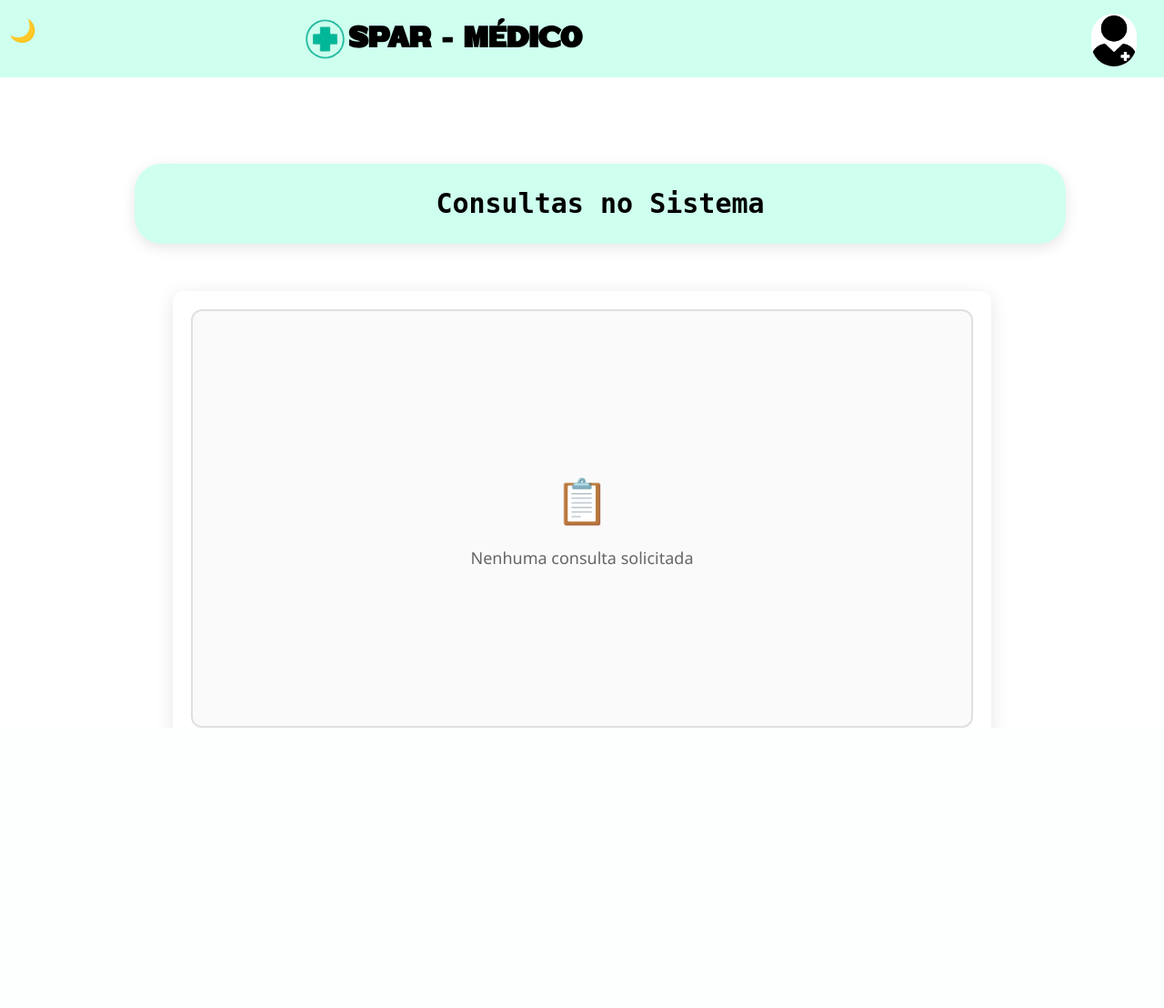
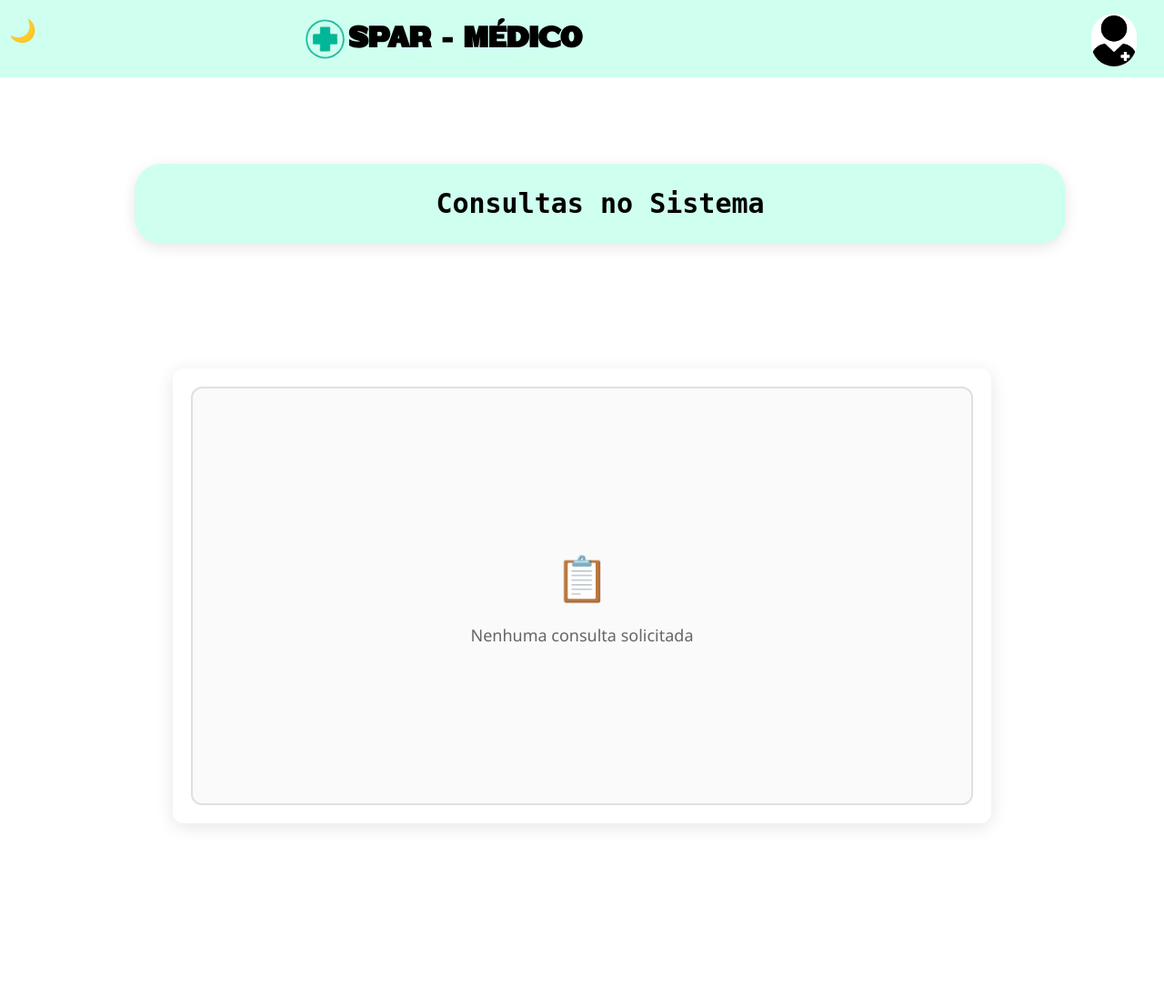
Before and after one commit to Atr24o/SPAR-S-MEDcode, a FastAPI app: a page that uses SPARS/templates/Médico.html in a window 1280 px wide. Shown: the top 1108 px of the page at 91% size. Before the commit the page ends 800 px from the top, so only its background shows below. Run offline with FastAPI, Linux system fonts and the light colour scheme; parts of the project's set-up code (start-up, migrations or seed data) failed here and were passed over.

Commit message:
Update Pagina_Base.css

```diff
--- a/SPARS/static/Css/Pagina_Base.css
+++ b/SPARS/static/Css/Pagina_Base.css
@@ -5,11 +5,20 @@
     box-sizing: border-box;
 }
 
+/* CONFIGURAÇÃO PARA ROLAGEM DO SITE INTEIRO */
+html, body {
+    height: 100%;
+    margin: 0;
+    padding: 0;
+    overflow-x: hidden; /* ← Impede rolagem horizontal */
+}
+
 body {
     font-family: 'Segoe UI', Tahoma, Geneva, Verdana, sans-serif;
     background-color: #f5f5f5;
     line-height: 1.6;
-    overflow-x: hidden;
+    min-height: 1000vh;
+    overflow-y: auto;
 }
 
 /* HEADER - SEGUINDO O CÓDIGO FORNECIDO */
@@ -85,7 +94,8 @@ h1 {
 /* CONTAINER PRINCIPAL */
 .container {
     padding: 20px;
-    position: fixed;
+    max-height: 80vh;
+    position: relative;
     top: 320px;
     left: 50%;
     transform: translateX(-50%);
```
